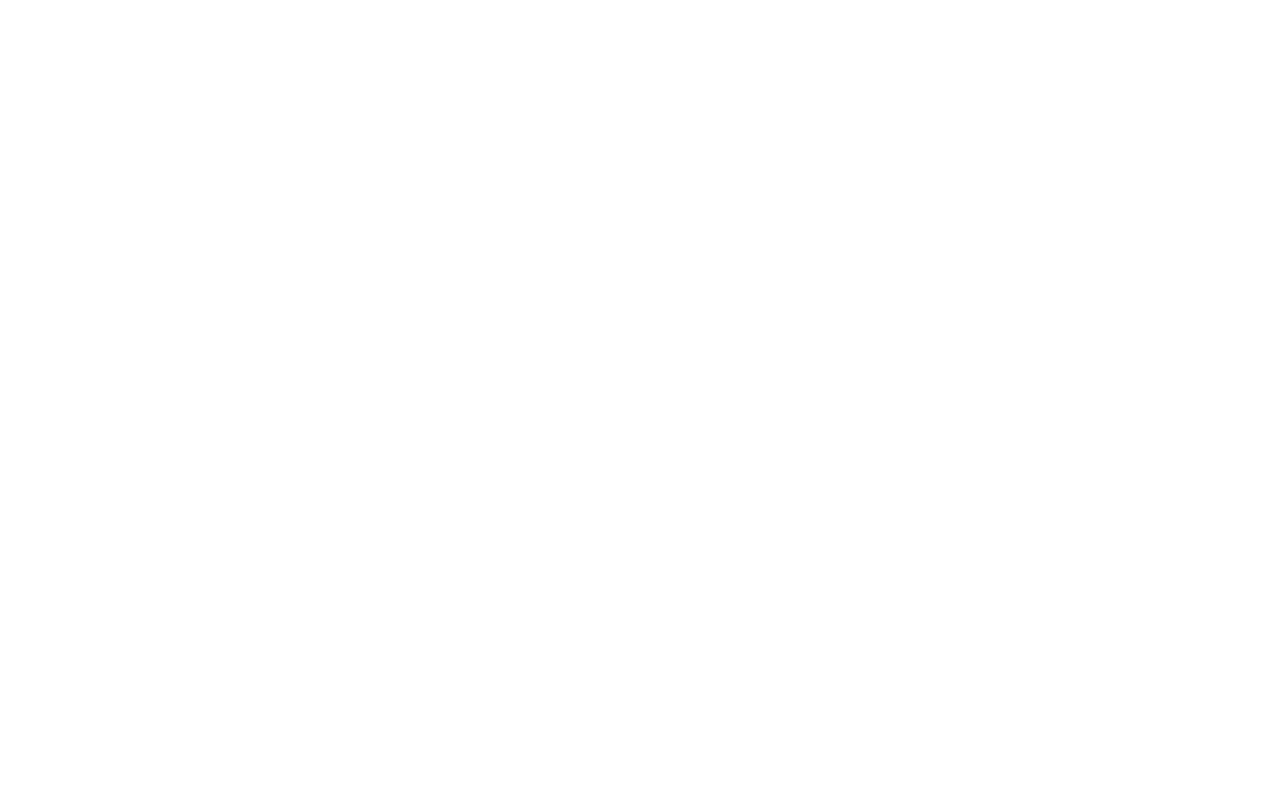
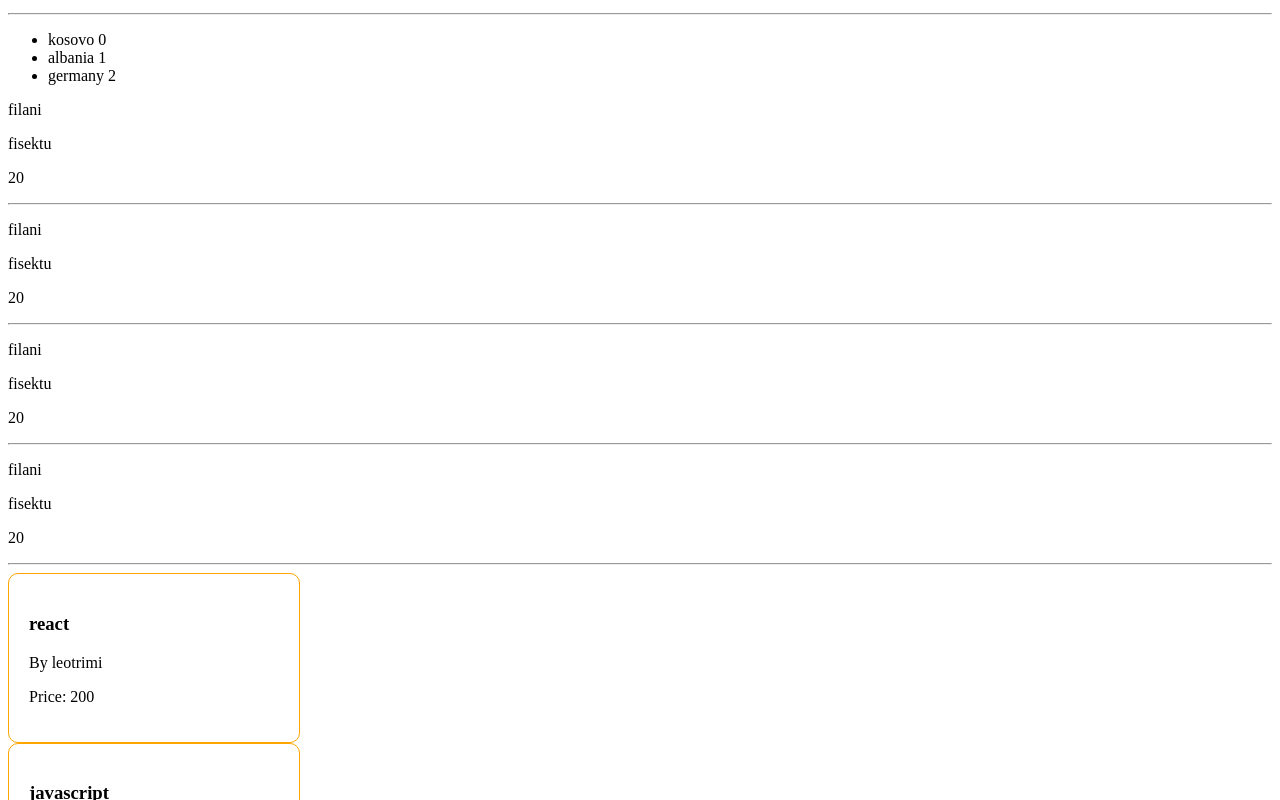
Before and after one commit to 3gzon/react-js, a React (Vite) app: page / in a window 1280 px wide. Shown: the part 740-1540 px from the top of the page. Before the commit the page ends 800 px from the top, so only its background shows below. Built offline with nearby package versions, Linux system fonts and the light colour scheme.

Commit message:
use lists

```diff
--- a/src/App.jsx
+++ b/src/App.jsx
@@ -6,8 +6,37 @@
 import ClickEvent from "./components/ClickEvent";
 import OnChangeEvent from "./components/OnChangeEvent";
 import TwoStateComponent from "./components/TwoStateComponent";
+import RenderList from "./components/Lists/RenderList";
+import RenderListObjects from "./components/Lists/RenderListObjects";
+import Courses from "./components/Lists/Courses";
 
 function App() {
+  const courses = [
+    {
+      id: 1,
+      title: "react",
+      instructor: "leotrimi",
+      price:200
+    },
+    {
+      id: 2,
+      title: "javascript",
+      instructor: "leoni",
+      price:200
+    },
+    {
+      id: 3,
+      title: "html & css",
+      instructor: "edonisa",
+      price:300
+    },
+    {
+      movieName: "arrnold",
+      movieDesc:"dkfndkfk",
+      isAvailable: true,
+      movieRate:100
+    }
+  ]
 
   return (
     <>
@@ -21,6 +50,22 @@
       <hr />
       <ClickEvent />
       <OnChangeEvent />
+      <hr />
+      <RenderList />
+      <RenderListObjects />
+      {
+        courses.map(course => (
+          <Courses
+            title={course.title}
+            instructor={course.instructor}
+            price={course.price}
+            key={course.id}
+          />
+        ))
+      }
+
+      <hr />
+
     </>
   )
 }
--- /dev/null
+++ b/src/components/Lists/Courses.jsx
@@ -0,0 +1,19 @@
+import React from "react";
+
+function Courses({title, instructor, price}) {
+    return (
+        <div style={{
+            border: "1px solid orange",
+            borderRadius: "10px",
+            padding: "20px",
+            width:"250px"
+        }}>
+            <h3>{title}</h3>
+            <p>By { instructor }</p>
+            <p>Price: { price }</p>
+        </div>
+
+  );
+}
+
+export default Courses;
--- /dev/null
+++ b/src/components/Lists/RenderList.jsx
@@ -0,0 +1,22 @@
+import React from "react";
+
+function RenderList() {
+    const states = ["kosovo", "albania", "germany"];
+    return (
+        <div>
+            <ul>
+                {
+                    states.map((state, index) => (
+
+                        <li key={index}>
+                            {state} {index}
+                        </li>
+                    ))
+                }
+            </ul>
+
+        </div>
+    );
+}
+
+export default RenderList;
--- /dev/null
+++ b/src/components/Lists/RenderListObjects.jsx
@@ -0,0 +1,47 @@
+import React from "react";
+
+function RenderListObjects() {
+    const students = [{
+        name: "filani",
+        surname: "fisektu",
+        age: 20,
+        id:1
+    },
+    {
+        name: "filani",
+        surname: "fisektu",
+        age: 20,
+        id:2
+    },
+    {
+        name: "filani",
+        surname: "fisektu",
+        age: 20,
+        id:3
+    },
+    {
+        name: "filani",
+        surname: "fisektu",
+        age: 20,
+        id:4
+    }
+    ]
+    return (
+
+        <div>
+            {
+                students.map((student) => (
+                    <div key={student.id}>
+                        <p>{student.name }</p>
+                        <p>{student.surname}</p>
+                        <p>{student.age}</p>
+                        <hr />
+                    </div>
+
+                ))
+            }
+        </div>
+  )
+}
+
+export default RenderListObjects;
```
